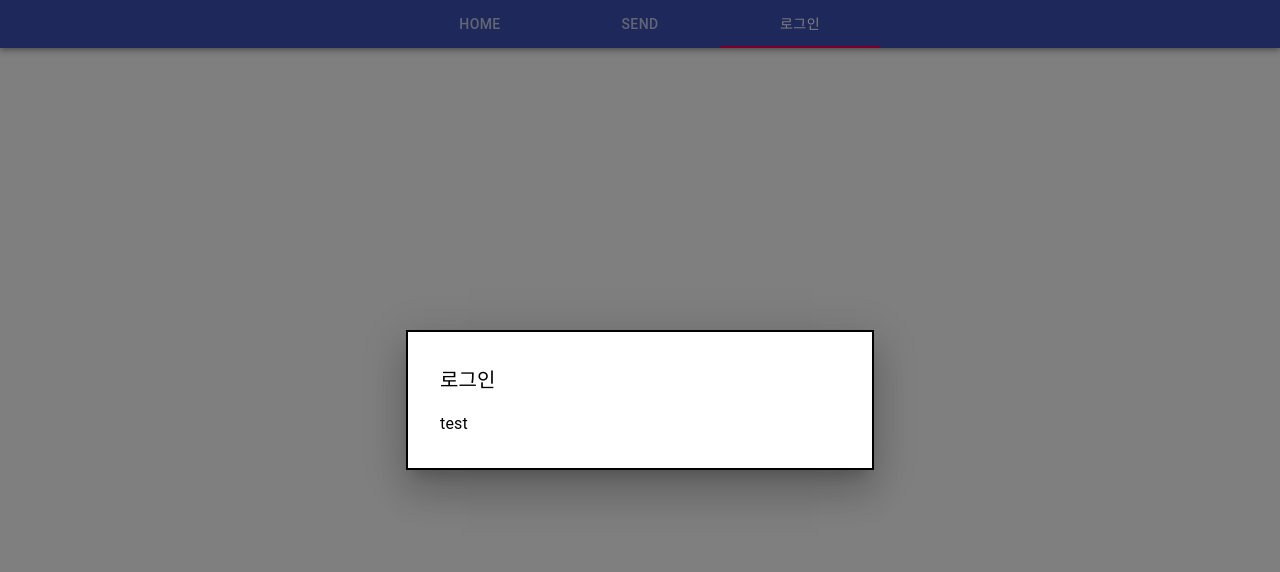
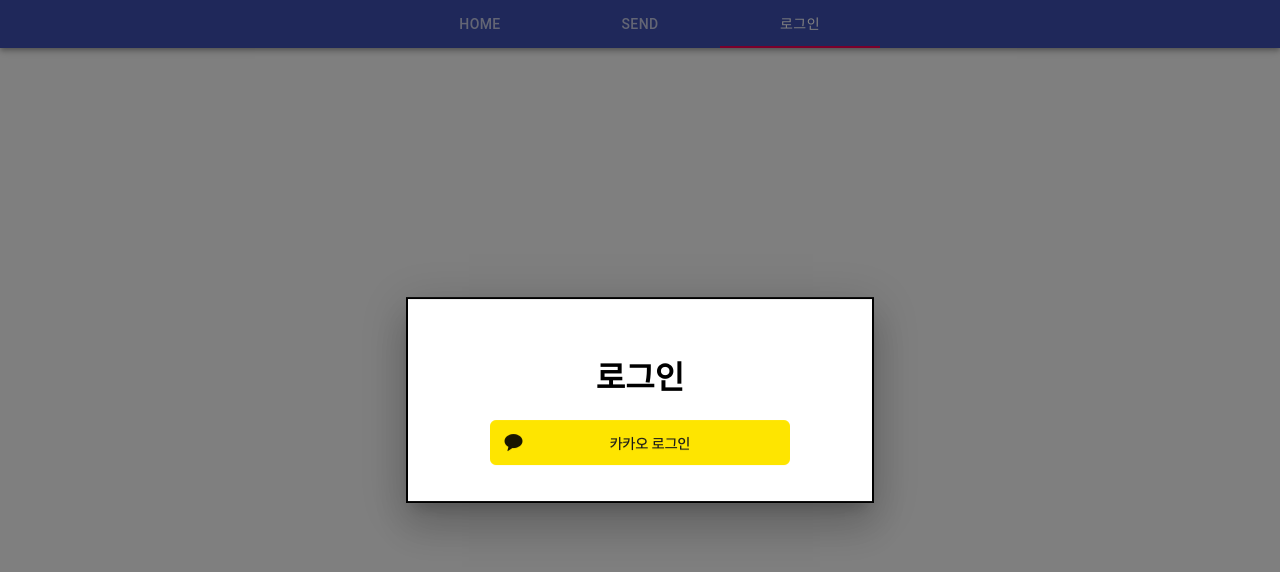
Before and after one commit to ps-world2/frontend, a React (Create React App) app: page / in a window 1280 px wide. Both pictures are taken after a click on the tab "로그인". Shown: the top 572 px of the page. Built offline with nearby package versions, Linux system fonts and the light colour scheme.

Commit message:
feat : login 페이지 디자인

```diff
--- a/src/components/navbar/Navbar.jsx
+++ b/src/components/navbar/Navbar.jsx
@@ -1,10 +1,10 @@
-import React from "react";
+import React, {useState} from "react";
 import { AppBar, Tabs, Tab } from "@material-ui/core";
 import Login from "pages/login/Login";
 
 export default function Navbar() {
-  const [value, setValue] = React.useState(0);
-  const [loginModal, setLoginModal] = React.useState(false);
+  const [value, setValue] = useState(0);
+  const [loginModal, setLoginModal] = useState(false);
   const handleChange = (event, newValue) => {
     setValue(newValue);
   };
--- a/src/pages/login/Login.jsx
+++ b/src/pages/login/Login.jsx
@@ -1,8 +1,8 @@
-import React from 'react'
+import React, {useState} from 'react'
+import styled from 'styled-components';
 import Box from '@mui/material/Box';
-import Button from '@mui/material/Button';
-import Typography from '@mui/material/Typography';
 import Modal from '@mui/material/Modal';
+import kakaologo from 'assets/img/kakao_login_medium_wide.png'
 
 const style = {
   position: 'absolute',
@@ -17,6 +17,8 @@
 };
 
 export default function Login({open, handleClose}) {
+  const [test, setTest] = useState(false)
+  console.log(test);
   return (
     <div>
       <Modal
@@ -26,14 +28,16 @@
         aria-describedby="modal-modal-description"
       >
         <Box sx={style}>
-          <Typography id="modal-modal-title" variant="h6" component="h2">
-            로그인
-          </Typography>
-          <Typography id="modal-modal-description" sx={{ mt: 2 }}>
-            test
-          </Typography>
+          <h1 className="modal-title" align="center">로그인</h1>
+          <LoginBody>
+            <img src={kakaologo} onClick={() => setTest(true)}></img>
+          </LoginBody>
         </Box>
       </Modal>
     </div>
   )
 }
+
+const LoginBody = styled.div`
+  text-align: center;
+`
```
Also changed, not shown: src/assets/img/kakao_login_medium_wide.png (added).
